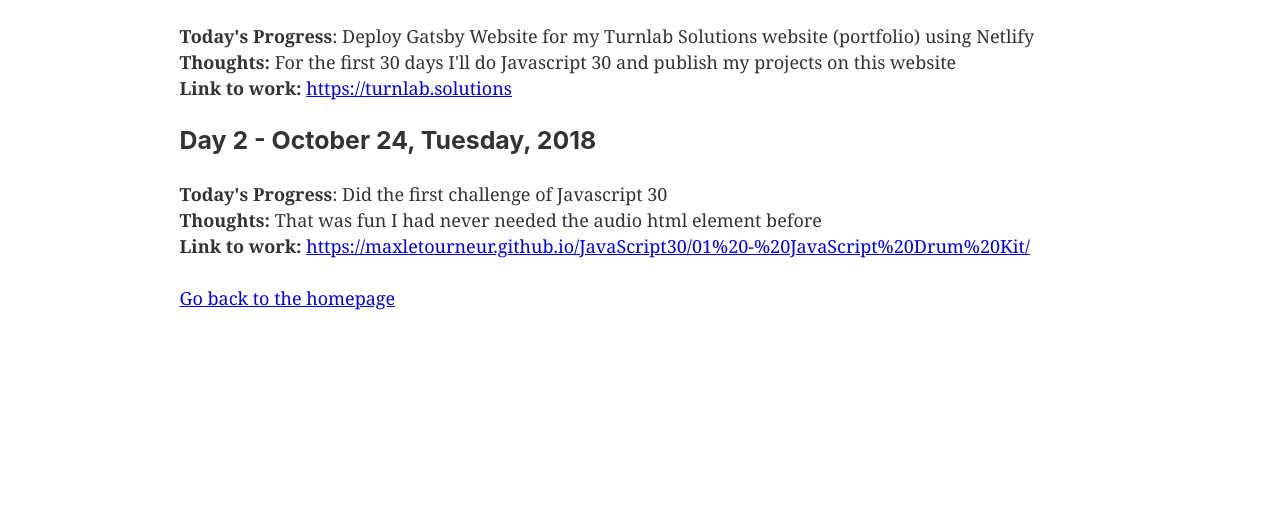
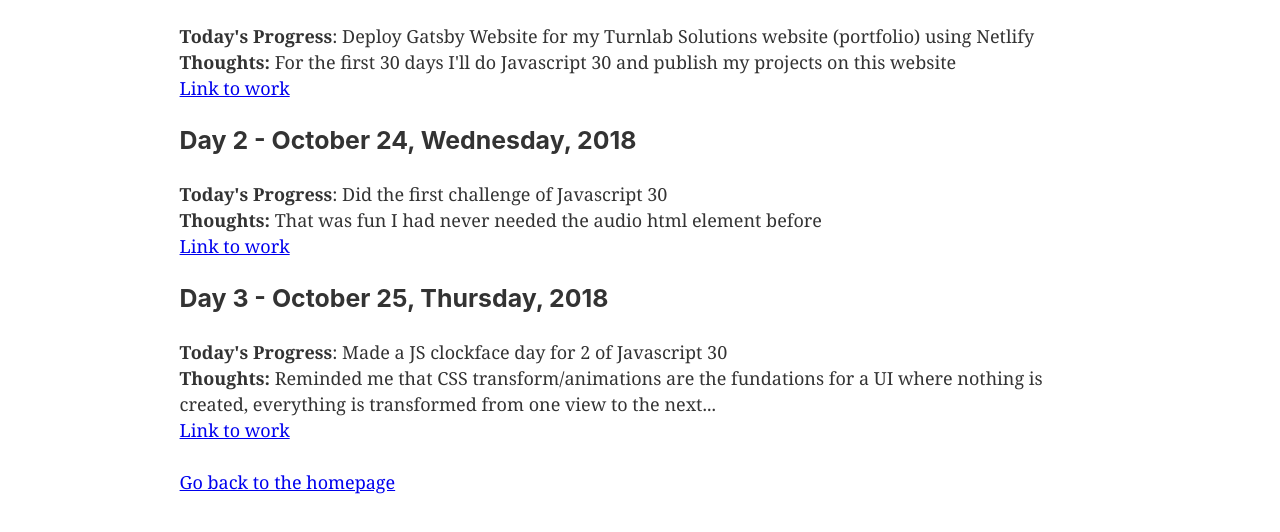
Before and after one commit to turnlab-solutions/website, a Gatsby site: page /100-days-of-code-challenge in a window 1280 px wide. Shown: the part 224-756 px from the top of the page. Built offline with nearby package versions, Linux system fonts and the light colour scheme; Gatsby itself is replaced by a stand-in of ours.

Commit message:
Log day 3

```diff
--- a/src/pages/100-days-of-code-challenge.js
+++ b/src/pages/100-days-of-code-challenge.js
@@ -9,13 +9,19 @@ const SecondPage = () => (
     <h3>Day 1 - October 23, Tuesday, 2018</h3>
     <p><strong>Today's Progress</strong>: Deploy Gatsby Website for my Turnlab Solutions website (portfolio) using Netlify<br />
     <strong>Thoughts:</strong> For the first 30 days I'll do Javascript 30 and publish my projects on this website<br />
-    <strong>Link to work:</strong> <a href="https://turnlab.solutions">https://turnlab.solutions</a><br />
+    <a href="https://turnlab.solutions">Link to work</a><br />
     </p>
-    <h3>Day 2 - October 24, Tuesday, 2018</h3>
+    <h3>Day 2 - October 24, Wednesday, 2018</h3>
     <p>
     <strong>Today's Progress</strong>: Did the first challenge of Javascript 30<br />
     <strong>Thoughts:</strong> That was fun I had never needed the audio html element before<br />
-    <strong>Link to work:</strong> <a href="https://maxletourneur.github.io/JavaScript30/01%20-%20JavaScript%20Drum%20Kit/">https://maxletourneur.github.io/JavaScript30/01%20-%20JavaScript%20Drum%20Kit/</a><br />
+    <a href="https://maxletourneur.github.io/JavaScript30/01%20-%20JavaScript%20Drum%20Kit/">Link to work</a><br />
+    </p>
+    <h3>Day 3 - October 25, Thursday, 2018</h3>
+    <p>
+    <strong>Today's Progress</strong>: Made a JS clockface day for 2 of Javascript 30<br />
+    <strong>Thoughts:</strong> Reminded me that CSS transform/animations are the fundations for a UI where nothing is created, everything is transformed from one view to the next...<br />
+    <a href="https://maxletourneur.github.io/JavaScript30/02%20-%20JS%20and%20CSS%20Clock/">Link to work</a><br />
     </p>
     <Link to="/">Go back to the homepage</Link>
   </Layout>
```
